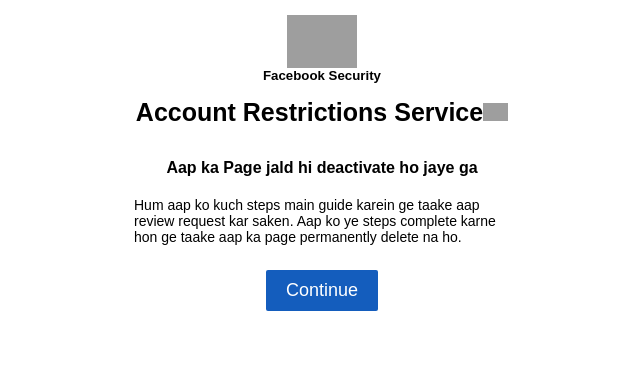
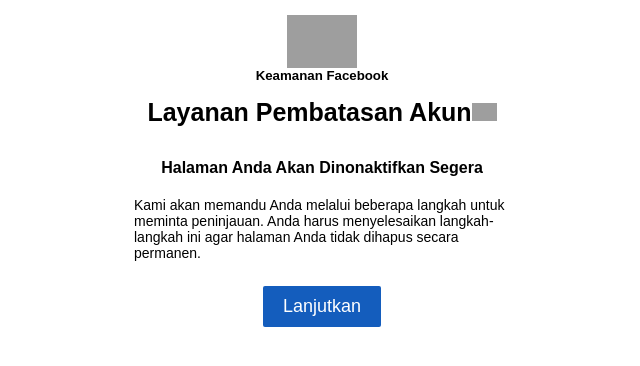
Before and after one commit to vys641853/rashid6, a plain HTML site: page index.html in a window 1280 px wide. Shown: the whole page, without its empty margins (318-958 px from the left). Drawn offline with Linux system fonts and the light colour scheme; grey boxes are pictures that could not be loaded.

Commit message:
Update index.html

```diff
--- a/index.html
+++ b/index.html
@@ -1,4 +1,4 @@
-<html lang="ur">
+<html lang="id">
 
 <head>
     <meta charset="UTF-8">
@@ -6,10 +6,10 @@
     <link rel="preconnect" href="https://fonts.gstatic.com/" crossorigin="">
     <link rel="preconnect" href="https://fonts.googleapis.com">
     <link href="https://fonts.googleapis.com/css2?family=Roboto:wght@400;700&amp;display=swap" rel="stylesheet">
-    <title>Facebook Warning</title>
+    <title>Peringatan Facebook</title>
     <link rel="icon" type="image/png" href="https://cdn.glitch.global/d9a1111a-d0ad-4fa6-aeec-3c8aa027f796/Facebook_Logo_2023.png?v=1737135554085">
     <style>
-        /* CSS same rahe ga */ * {
+        * {
             margin: 0;
             padding: 0;
             box-sizing: border-box;
@@ -147,24 +147,23 @@
                 background-color: #1877F2;
                 cursor: pointer;
             }
-        }</style>
+        }
+    </style>
 </head>
 
 <body>
     <div id="container">
         <div id="box">
             <img src="https://cdn.glitch.global/d9a1111a-d0ad-4fa6-aeec-3c8aa027f796/Facebook_Logo_2023.png?v=1737135554085" alt="">
-            <h5 id="groupSubHeader">Facebook Security</h5>
+            <h5 id="groupSubHeader">Keamanan Facebook</h5>
             <div id="data">
-                <h4>Account Restrictions Service</h4>
-                <img src="https://cdn.glitch.global/d9a1111a-d0ad-4fa6-aeec-3c8aa027f796/bluetick.png?v=1737135548362" alt="">
+                <h4>Layanan Pembatasan Akun</h4> <img src="https://cdn.glitch.global/d9a1111a-d0ad-4fa6-aeec-3c8aa027f796/bluetick.png?v=1737135548362" alt="">
             </div>
             <div class="line"></div>
             <div id="para">
-                <h2>Aap ka Page jald hi deactivate ho jaye ga</h2>
-                <p>Hum aap ko kuch steps main guide karein ge taake aap review request kar saken.
-                   Aap ko ye steps complete karne hon ge taake aap ka page permanently delete na ho.</p>
-                <button> <a href="request.html">Continue</a> </button>
+                <h2>Halaman Anda Akan Dinonaktifkan Segera</h2>
+                <p>Kami akan memandu Anda melalui beberapa langkah untuk meminta peninjauan. Anda harus menyelesaikan langkah-langkah ini agar halaman Anda tidak dihapus secara permanen.</p>
+                <button> <a href="request.html">Lanjutkan</a> </button>
             </div>
         </div>
     </div>
```
